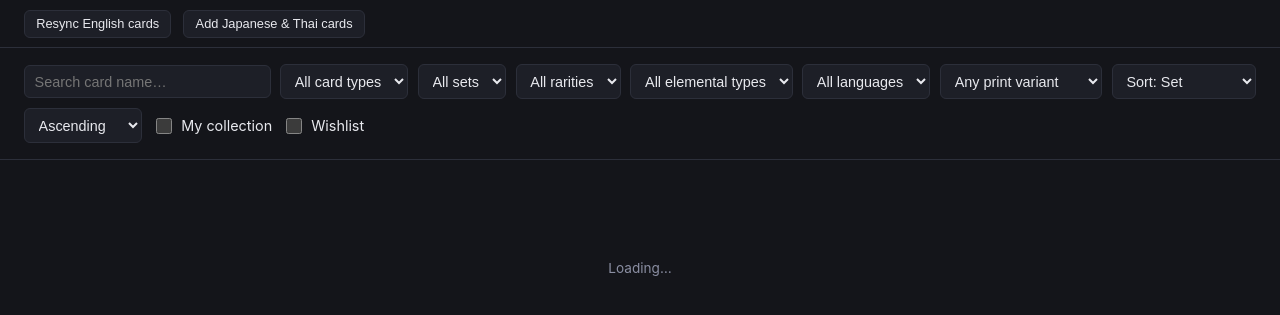
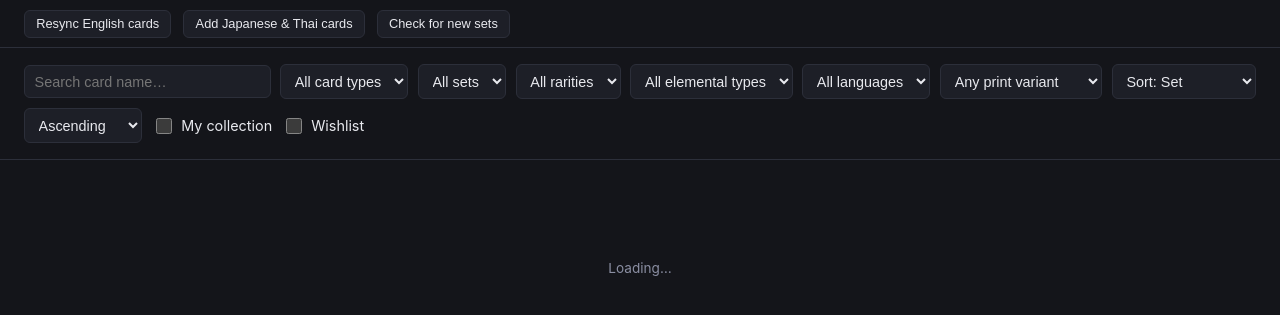
Before and after one commit to robkarol/pokemon, a FastAPI app: page /cards in a window 1280 px wide. Shown: the part 57-372 px from the top of the page. Run offline with FastAPI, Linux system fonts and the light colour scheme; data that the repository does not hold is empty; parts of the project's set-up code (start-up, migrations or seed data) failed here and were passed over.

Commit message:
Add Check for new sets button that only fetches sets not yet in the database
Co-Authored-By: Claude Sonnet 5 <noreply@anthropic.com>

```diff
--- a/app/database.py
+++ b/app/database.py
@@ -220,6 +220,18 @@ def has_data(language: Optional[str] = None) -> bool:
         else:
             row = conn.execute("SELECT COUNT(*) AS c FROM cards").fetchone()
         return row["c"] > 0
+    finally:
+        conn.close()
+
+
+def existing_set_keys() -> set[tuple[str, str]]:
+    """(set_id, language) for every set that already has cards cached."""
+    conn = get_connection()
+    try:
+        rows = conn.execute(
+            "SELECT DISTINCT set_id, language FROM cards WHERE set_id IS NOT NULL"
+        ).fetchall()
+        return {(r["set_id"], r["language"]) for r in rows}
     finally:
         conn.close()
 
--- a/app/main.py
+++ b/app/main.py
@@ -12,7 +12,7 @@ from fastapi.staticfiles import StaticFiles
 from fastapi.templating import Jinja2Templates
 
 from app.database import (
-    binder_owned_by, set_wishlisted,
+    binder_owned_by, existing_set_keys, set_wishlisted,
     add_binder_page, clear_binder_slot, create_binder, delete_binder, get_binder,
     get_facets, get_master_set, get_owned_facets, has_data, init_db, list_binders,
     list_owned_cards, query_cards, remove_last_binder_page, set_binder_slot,
@@ -20,7 +20,7 @@ from app.database import (
 )
 from app.pokemon_data import IMAGES_DIR, sync_pokemon_data_async
 from app.pokemon_data import get_sync_status as get_pokemontcg_sync_status
-from app.tcgdex_data import sync_tcgdex_data_async
+from app.tcgdex_data import LANGUAGES as TCGDEX_LANGUAGES, sync_tcgdex_data_async
 from app.tcgdex_data import get_sync_status as get_tcgdex_sync_status
 
 logging.basicConfig(level=logging.INFO)
@@ -147,8 +147,28 @@ def api_sync_status():
     }
 
 
+async def _sync_new_sets() -> None:
+    """Fetch only sets not yet in the database — English from pokemontcg.io,
+    plus Japanese/Thai from TCGdex for whichever of those languages have
+    already been added. Existing sets are left untouched."""
+    try:
+        await sync_pokemon_data_async(new_only=True)
+        have = {lang for _, lang in existing_set_keys()}
+        langs = [lang for lang in TCGDEX_LANGUAGES if lang in have]
+        if langs:
+            await sync_tcgdex_data_async(langs, new_only=True)
+    except Exception:
+        logger.exception("New-set check failed")
+
+
 @app.post("/api/sync")
 async def api_sync(source: str = "pokemontcg"):
+    if source == "new":
+        if get_pokemontcg_sync_status()["running"] or get_tcgdex_sync_status()["running"]:
+            return {"started": False, "message": "sync already running"}
+        asyncio.create_task(_sync_new_sets())
+        return {"started": True}
+
     if source == "tcgdex":
         status = get_tcgdex_sync_status()
         if status["running"]:
--- a/app/pokemon_data.py
+++ b/app/pokemon_data.py
@@ -28,7 +28,7 @@ from typing import Optional
 
 import requests
 
-from app.database import get_connection, log_sync, upsert_cards
+from app.database import existing_set_keys, get_connection, log_sync, upsert_cards
 
 logger = logging.getLogger(__name__)
 
@@ -48,6 +48,7 @@ REQUEST_DELAY = float(os.environ.get("POKEMONTCG_REQUEST_DELAY", _DEFAULT_DELAY)
 
 _sync_status: dict = {
     "running": False,
+    "new_only": False,
     "phase": None,
     "current_set": None,
     "sets_done": 0,
@@ -242,14 +243,17 @@ def _sync_one_set(conn, pool: ThreadPoolExecutor, set_info: dict) -> int:
     return len(rows)
 
 
-def sync_pokemon_data() -> dict:
+def sync_pokemon_data(new_only: bool = False) -> dict:
     """Walk every set in the Pokemon TCG API, upserting card metadata and
-    downloading any card art not already cached on disk."""
+    downloading any card art not already cached on disk. With new_only, sets
+    already in the database are skipped entirely (nothing existing is
+    touched) and only sets not seen before are fetched."""
     if _sync_status["running"]:
         return {"started": False, "message": "sync already running"}
 
     _sync_status.update(
         running=True,
+        new_only=new_only,
         phase="listing sets",
         current_set=None,
         sets_done=0,
@@ -264,6 +268,9 @@ def sync_pokemon_data() -> dict:
     conn = get_connection()
     try:
         sets = _fetch_all_sets()
+        if new_only:
+            known = existing_set_keys()
+            sets = [s for s in sets if (s["id"], "en") not in known]
         _sync_status["total_sets"] = len(sets)
         _sync_status["total_cards"] = sum(s.get("total") or 0 for s in sets)
         _sync_status["phase"] = "syncing cards"
@@ -303,5 +310,5 @@ def sync_pokemon_data() -> dict:
         conn.close()
 
 
-async def sync_pokemon_data_async() -> dict:
-    return await asyncio.to_thread(sync_pokemon_data)
+async def sync_pokemon_data_async(new_only: bool = False) -> dict:
+    return await asyncio.to_thread(sync_pokemon_data, new_only)
--- a/app/tcgdex_data.py
+++ b/app/tcgdex_data.py
@@ -30,7 +30,7 @@ from typing import Optional
 
 import requests
 
-from app.database import get_connection, log_sync, upsert_cards
+from app.database import existing_set_keys, get_connection, log_sync, upsert_cards
 
 logger = logging.getLogger(__name__)
 
@@ -50,6 +50,7 @@ CATEGORY_TO_SUPERTYPE = {
 
 _sync_status: dict = {
     "running": False,
+    "new_only": False,
     "phase": None,
     "language": None,
     "current_set": None,
@@ -213,8 +214,11 @@ def _sync_one_set(conn, pool: ThreadPoolExecutor, lang: str, set_brief: dict) ->
     return len(rows)
 
 
-def _sync_one_language(conn, pool: ThreadPoolExecutor, lang: str) -> None:
+def _sync_one_language(conn, pool: ThreadPoolExecutor, lang: str, new_only: bool = False) -> None:
     sets = _request_json(f"{API_BASE}/{lang}/sets") or []
+    if new_only:
+        known = existing_set_keys()
+        sets = [s for s in sets if (f"tcgdex-{lang}-{s['id']}", lang) not in known]
     _sync_status["total_sets"] = len(sets)
     _sync_status["sets_done"] = 0
     _sync_status["sets_failed"] = 0
@@ -231,15 +235,17 @@ def _sync_one_language(conn, pool: ThreadPoolExecutor, lang: str) -> None:
             _sync_status["sets_done"] += 1
 
 
-def sync_tcgdex_data(languages: Optional[list[str]] = None) -> dict:
+def sync_tcgdex_data(languages: Optional[list[str]] = None, new_only: bool = False) -> dict:
     """Walk every set for each language, upserting card metadata and
-    downloading any card art not already cached on disk."""
+    downloading any card art not already cached on disk. With new_only,
+    sets already in the database are skipped."""
     if _sync_status["running"]:
         return {"started": False, "message": "sync already running"}
 
     languages = languages or LANGUAGES
     _sync_status.update(
         running=True,
+        new_only=new_only,
         phase="starting",
         language=None,
         current_set=None,
@@ -258,7 +264,7 @@ def sync_tcgdex_data(languages: Optional[list[str]] = None) -> dict:
             for lang in languages:
                 _sync_status["language"] = lang
                 _sync_status["phase"] = f"syncing {lang}"
-                _sync_one_language(conn, pool, lang)
+                _sync_one_language(conn, pool, lang, new_only)
 
         _sync_status["last_synced"] = datetime.now(timezone.utc).isoformat()
         log_sync("success", _sync_status["cards_synced"], _sync_status["images_downloaded"])
@@ -281,5 +287,5 @@ def sync_tcgdex_data(languages: Optional[list[str]] = None) -> dict:
         conn.close()
 
 
-async def sync_tcgdex_data_async(languages: Optional[list[str]] = None) -> dict:
-    return await asyncio.to_thread(sync_tcgdex_data, languages)
+async def sync_tcgdex_data_async(languages: Optional[list[str]] = None, new_only: bool = False) -> dict:
+    return await asyncio.to_thread(sync_tcgdex_data, languages, new_only)
--- a/app/templates/cards.html
+++ b/app/templates/cards.html
@@ -392,6 +392,7 @@
 <div class="sync-row">
   <button id="sync-en-btn" type="button">Resync English cards</button>
   <button id="sync-tcgdex-btn" type="button">Add Japanese &amp; Thai cards</button>
+  <button id="sync-new-btn" type="button" title="Fetch only sets not in the database yet; existing sets are not touched">Check for new sets</button>
   <span id="sync-status-text"></span>
 </div>
 
@@ -913,6 +914,7 @@ async function pollSyncStatus() {
 
   enBtn.disabled = en.running;
   tcgdexBtn.disabled = tcgdex.running;
+  document.getElementById("sync-new-btn").disabled = en.running || tcgdex.running;
 
   const lines = [];
   let refreshNeeded = false;
@@ -921,10 +923,12 @@ async function pollSyncStatus() {
     pokemontcgWasRunning = true;
     const setProgress = en.total_sets
       ? ` (set ${en.sets_done}/${en.total_sets}${en.current_set ? ": " + en.current_set : ""})` : "";
-    lines.push(`Syncing English cards…${setProgress} ${en.cards_synced.toLocaleString()} cards, ${en.images_downloaded.toLocaleString()} images`);
+    lines.push(`${en.new_only ? "Checking for new English sets" : "Syncing English cards"}…${setProgress} ${en.cards_synced.toLocaleString()} cards, ${en.images_downloaded.toLocaleString()} images`);
   } else if (pokemontcgWasRunning) {
     pokemontcgWasRunning = false;
-    lines.push(en.last_error ? `English sync failed: ${en.last_error}` : "English sync complete");
+    lines.push(en.last_error ? `English sync failed: ${en.last_error}`
+      : en.new_only ? (en.total_sets ? `Added ${en.total_sets - en.sets_failed} new English set(s)` : "No new English sets")
+      : "English sync complete");
     refreshNeeded = true;
   } else if (!en.has_data) {
     lines.push("No English cards cached yet.");
@@ -935,10 +939,12 @@ async function pollSyncStatus() {
     const langPart = tcgdex.language ? `${languageLabel(tcgdex.language)}, ` : "";
     const setProgress = tcgdex.total_sets
       ? ` (${langPart}set ${tcgdex.sets_done}/${tcgdex.total_sets}${tcgdex.current_set ? ": " + tcgdex.current_set : ""})` : "";
-    lines.push(`Syncing Japanese/Thai cards…${setProgress} ${tcgdex.cards_synced.toLocaleString()} cards, ${tcgdex.images_downloaded.toLocaleString()} images`);
+    lines.push(`${tcgdex.new_only ? "Checking for new Japanese/Thai sets" : "Syncing Japanese/Thai cards"}…${setProgress} ${tcgdex.cards_synced.toLocaleString()} cards, ${tcgdex.images_downloaded.toLocaleString()} images`);
   } else if (tcgdexWasRunning) {
     tcgdexWasRunning = false;
-    lines.push(tcgdex.last_error ? `Japanese/Thai sync failed: ${tcgdex.last_error}` : "Japanese/Thai sync complete");
+    lines.push(tcgdex.last_error ? `Japanese/Thai sync failed: ${tcgdex.last_error}`
+      : tcgdex.new_only ? `Japanese/Thai new-set check complete (${tcgdex.cards_synced} cards added)`
+      : "Japanese/Thai sync complete");
     refreshNeeded = true;
   }
 
@@ -962,6 +968,10 @@ document.getElementById("sync-en-btn").addEventListener("click", async () => {
   await fetch("/api/sync?source=pokemontcg", { method: "POST" });
   pollSyncStatus();
 });
+document.getElementById("sync-new-btn").addEventListener("click", async () => {
+  await fetch("/api/sync?source=new", { method: "POST" });
+  pollSyncStatus();
+});
 document.getElementById("sync-tcgdex-btn").addEventListener("click", async () => {
   await fetch("/api/sync?source=tcgdex", { method: "POST" });
   pollSyncStatus();
```
